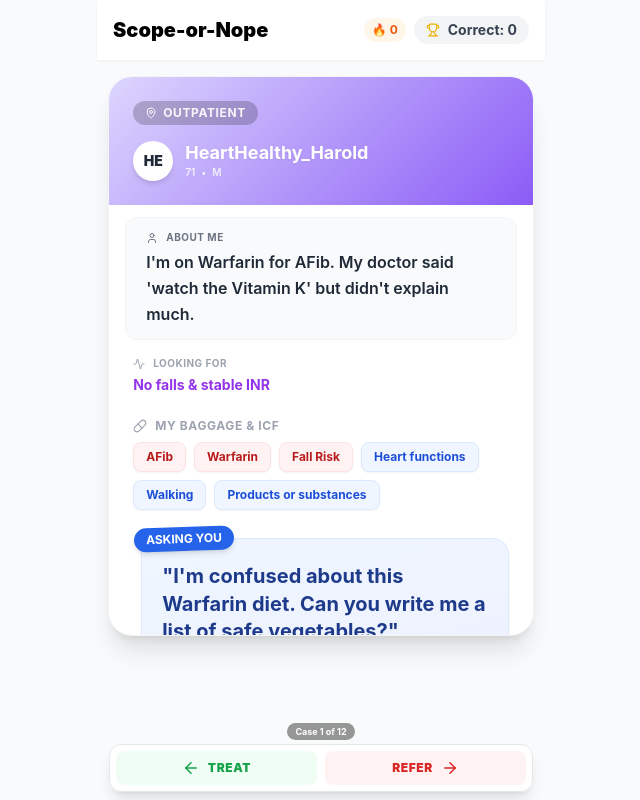
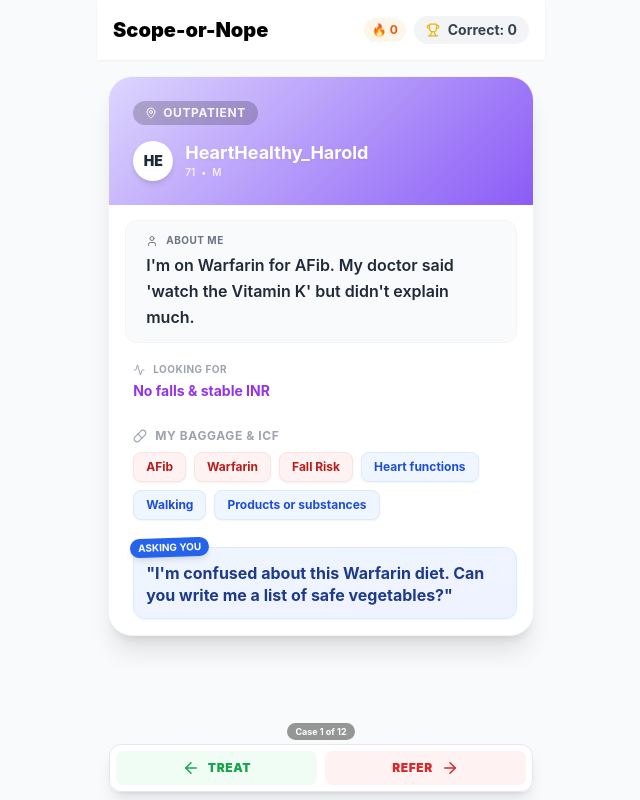
Before and after one commit to danstonedev/scope-or-nope, a React (Vite) app: page / in a window 1280 px wide. Both pictures are taken after a click on the button "START SHIFT". Shown: the whole page, without its empty margins (319-959 px from the left). Built offline with nearby package versions, Linux system fonts and the light colour scheme.

Commit message:
fix: compact Asking You section to prevent cutoff

```diff
--- a/src/components/SwipeCard.jsx
+++ b/src/components/SwipeCard.jsx
@@ -239,12 +239,12 @@ export default function SwipeCard({ data, onSwipe, onSortingComplete }) {
             </div>
 
             {/* OPENING QUESTION */}
-            <div className="px-6 pt-2 pb-8 mt-auto">
-                <div className="bg-gradient-to-br from-blue-50 to-indigo-50 p-5 rounded-2xl rounded-tl-none border border-blue-100 shadow-sm relative ml-2">
-                    <div className="absolute -top-3 -left-2 bg-blue-600 text-white text-xs font-bold px-3 py-1 rounded-full shadow-md transform -rotate-2">
+            <div className="px-4 pt-1 pb-4 mt-auto">
+                <div className="bg-gradient-to-br from-blue-50 to-indigo-50 p-3 rounded-xl rounded-tl-none border border-blue-100 shadow-sm relative ml-2">
+                    <div className="absolute -top-2.5 -left-1 bg-blue-600 text-white text-[10px] font-bold px-2 py-0.5 rounded-full shadow-md transform -rotate-2">
                         ASKING YOU
                     </div>
-                    <p className="text-blue-900 font-bold text-xl leading-snug mt-1">
+                    <p className="text-blue-900 font-bold text-base leading-snug mt-0.5">
                         "{data.level1_question}"
                     </p>
                 </div>
```
